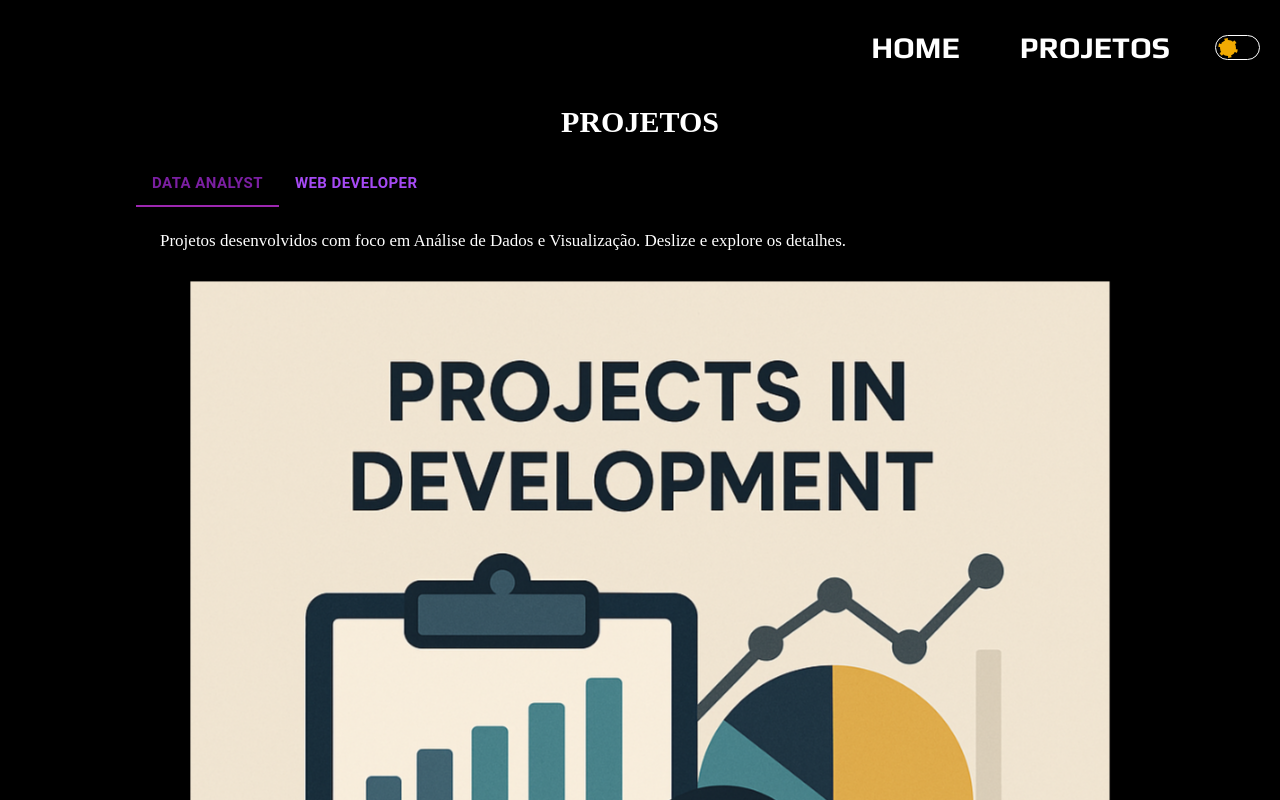
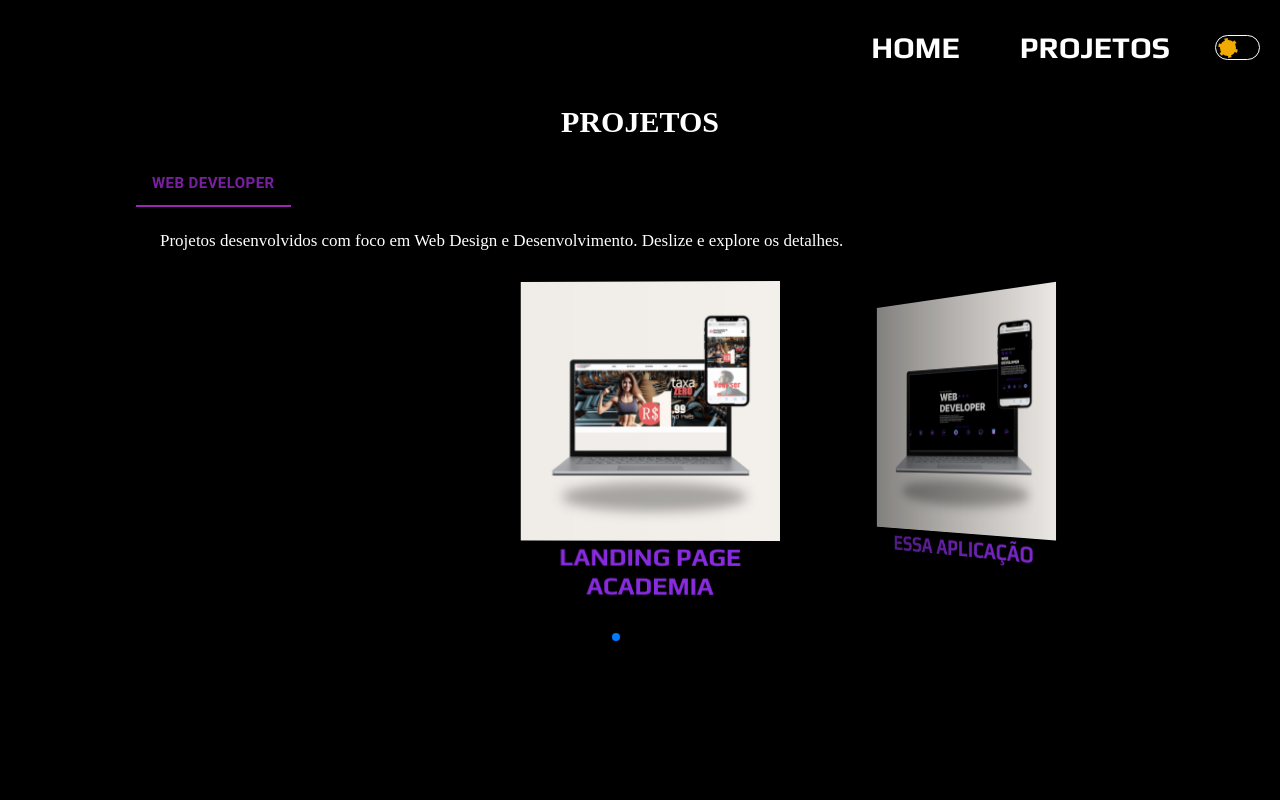
Before and after one commit to Ricardomms10/portfolio2024, a Next.js app: page /Choice in a window 1280 px wide. Shown: the top 800 px of the page. Built offline with nearby package versions, Linux system fonts and the light colour scheme.

Commit message:
atualicaonova

```diff
--- a/components/ProjectData.tsx
+++ /dev/null
@@ -1,106 +0,0 @@
-import 'swiper/swiper-bundle.css';
-import { data, DataProject as Project } from './DataProjectData';
-import style from '../styles/Projeto.module.scss';
-import { Swiper, SwiperSlide } from 'swiper/react';
-
-import { useState } from 'react';
-import { EffectCoverflow, Pagination } from 'swiper/modules';
-import { Modal, Box } from '@mui/material';
-import Image from 'next/image';
-
-const ProjectData: React.FC = () => {
-    const [open, setOpen] = useState<boolean>(false);
-    const [selectedItem, setSelectedItem] = useState<Project | null>(null);
-
-    const openModal = (item: Project) => {
-        setSelectedItem(item);
-        setOpen(true);
-    };
-
-    const closeModal = () => {
-        setSelectedItem(null);
-        setOpen(false);
-    };
-
-    return (
-        <>
-            <p className={style.subtitle}>Projetos desenvolvidos com foco em Análise de Dados e Visualização. Deslize e explore os detalhes.</p>
-
-            <div className={style.container}>
-                <div className={style.title}>
-
-                </div>
-                <div className={style.box}>
-                    <Swiper
-                        effect="coverflow"
-                        grabCursor={true}
-                        centeredSlides={true}
-                        slidesPerView={1}
-                        coverflowEffect={{
-                            rotate: 0,
-                            stretch: 0,
-                            depth: 100,
-                            modifier: 1,
-                            slideShadows: false,
-                            scale: 1,
-                        }}
-                        pagination={{ clickable: true }}
-                        modules={[EffectCoverflow, Pagination]}
-                        className={`${style.customSwiper} mySwiper`}
-                    >
-                        {data.map((item) => (
-                            <SwiperSlide className={style.customSwiperSlide} key={item.id}>
-                                <div className={style.slideContent} onClick={() => openModal(item)}>
-                                    <Image
-                                        src={item.imagem}
-                                        alt="Slider"
-                                        className={style.centeredImage}
-                                        width={380}
-                                        height={300}
-                                    />
-                                    <div className={style.text}>
-                                        <h1>{item.nome}</h1>
-                                    </div>
-                                </div>
-                            </SwiperSlide>
-                        ))}
-                    </Swiper>
-
-                </div>
-                <Modal open={open} onClose={closeModal} className={style.modal}>
-                    <Box className={style.modalContent}>
-                        {selectedItem && (
-                            <>
-                                <h2 className={style.modalTitle}>{selectedItem.nome}</h2>
-                                <Image src={selectedItem.imagem} alt={selectedItem.nome} className={style.modalImage} width={600} height={400} />
-                                <ul className={style.modalList}>
-                                    <li>
-                                        <div>
-                                            <span>Descrição:</span>
-                                            <p>{selectedItem.descricao}</p>
-                                        </div>
-                                    </li>
-                                    <li>
-                                        <div>
-                                            <span>Ferramentas utilizadas:</span>
-                                            <p>{selectedItem.ling}</p>
-                                        </div>
-                                    </li>
-                                    <li>
-                                        <div>
-                                            <span><b>Repositório:</b></span>
-                                        </div>
-                                    </li>
-                                </ul>
-                                <button onClick={closeModal} className={style.button}>
-                                    Fechar
-                                </button>
-                            </>
-                        )}
-                    </Box>
-                </Modal>
-            </div></>
-    );
-};
-
-export default ProjectData;
--- a/pages/Choice.tsx
+++ b/pages/Choice.tsx
@@ -6,7 +6,6 @@ import TabList from '@mui/lab/TabList';
 import TabPanel from '@mui/lab/TabPanel';
 import style from '../styles/Choice.module.scss';
 import WebProjects from '@/components/WebProjects';
-import ProjectData from '@/components/ProjectData';
 
 const Choice: React.FC = () => {
     const [value, setValue] = React.useState('1');
@@ -20,7 +19,7 @@ const Choice: React.FC = () => {
             <h1>PROJETOS</h1>
             <Box className={style.buttonGroup} sx={{ width: '100%' }}>
                 <TabContext value={value}>
-                    <Box >
+                    <Box>
                         <TabList
                             onChange={handleChange}
                             aria-label="Tabs de projetos"
@@ -28,7 +27,7 @@ const Choice: React.FC = () => {
                             indicatorColor="secondary"
                         >
                             <Tab
-                                label="Data Analyst"
+                                label="Web Developer"
                                 value="1"
                                 sx={{
                                     color: '#a64af5',
@@ -43,32 +42,9 @@ const Choice: React.FC = () => {
                                     },
                                 }}
                             />
-
-                            <Tab
-                                label="Web Developer"
-                                value="2"
-                                sx={{
-                                    color: '#a64af5',
-                                    fontSize: {
-                                        xs: '1rem',
-                                        sm: '1rem',
-                                        md: '1.5rem',
-                                    },
-                                    fontWeight: 'bold',
-                                    '&.Mui-selected': {
-                                        color: '#7b1fa2',
-                                    },
-                                }}
-                            />
-
                         </TabList>
                     </Box>
                     <TabPanel value="1">
-                        <ProjectData />
-
-                    </TabPanel>
-                    <TabPanel value="2">
-
                         <WebProjects />
                     </TabPanel>
                 </TabContext>
--- a/pages/index.tsx
+++ b/pages/index.tsx
@@ -43,8 +43,7 @@ const Home: React.FC<HomeProps> = ({ customStyle }) => {
         </div>
         <h1>DEVELOPER</h1>
         <p>
-          Atuo na área de tecnologia, com sólida base em lógica de programação e gestão de bancos de dados. Atualmente, concentro meu trabalho em desenvolvimento e automações, criando soluções que otimizam processos e potencializam resultados.
-          Explore meu portfólio e descubra como transformo desafios tecnológicos em soluções práticas e eficazes.
+          Experiência em JavaScript, conhecimentos em Python e aprendizado em C#, com familiaridade em frameworks. Estudante de Análise e Desenvolvimento de Sistemas (UNINOVE EAD), aplico meus conhecimentos em projetos práticos e estou em constante evolução técnica.
         </p>
       </div>
       <Skill />
```
Also changed, not shown: 1 other file (tests, documents, lock files or other folders).
